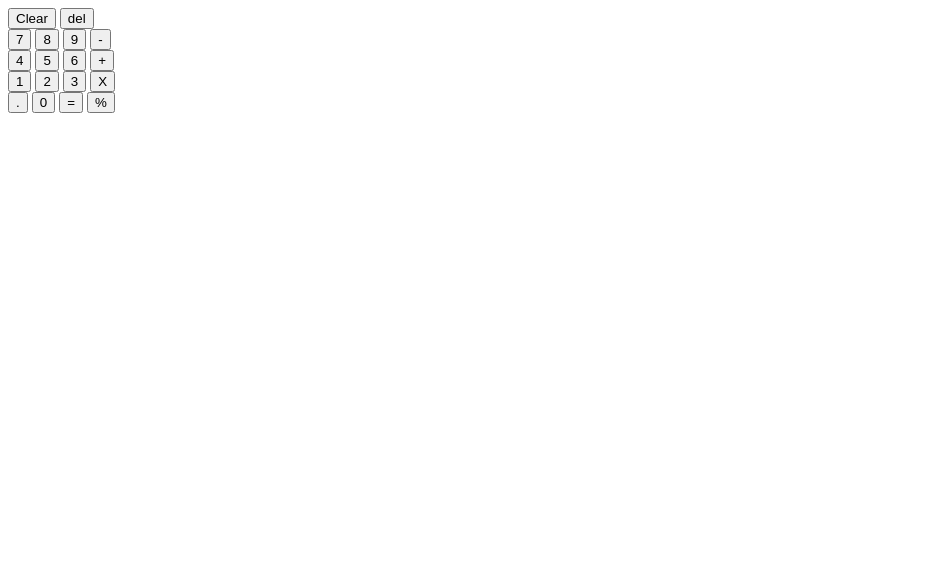
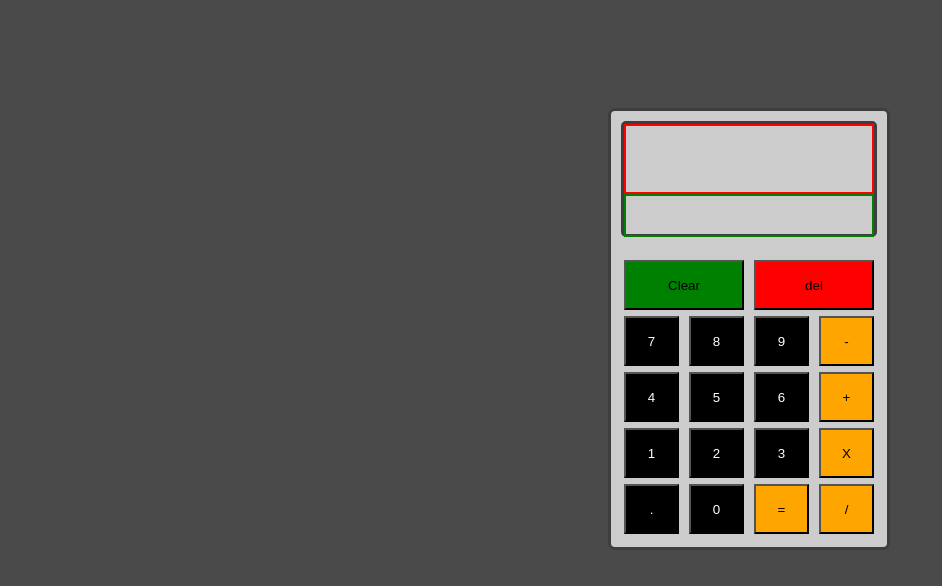
Before and after one commit to Iadolphe007/Calculator, a plain HTML site: page index.html in a window 1280 px wide. Shown: the whole page, without its empty margins (0-942 px from the left). Drawn offline with Linux system fonts and the light colour scheme.

Commit message:
script added

```diff
--- a/index.html
+++ b/index.html
@@ -3,7 +3,7 @@
 <head>
     <meta charset="UTF-8">
     <meta name="viewport" content="width=device-width, initial-scale=1.0">
-    <link rel="stylesheet" href="style2.css">
+    <link rel="stylesheet" href="style.css">
     <script src="index.js" defer></script>
     <title>Web_calculator</title>
 </head>
@@ -11,33 +11,36 @@
     <div class="container">
         <div class="adjust">
             <div class="bot-class">
-                <div class="screen"></div>
+                <div class="screen">
+                    <div class="input"></div>
+                    <div class="output"></div>
+                </div>
                 <div class="number">
                     <button id="c-btn" class="span-2">Clear</button>
                     <button id="del-btn" class="span-2">del</button>
                     <div>
-                        <button id="seven-btn">7</button>
-                        <button id="eight-btn">8</button>
-                        <button id="nine-btn">9</button>
-                        <button id="min-btn">-</button>
+                        <button id="seven-btn" class="value_num">7</button>
+                        <button id="eight-btn" class="value_num">8</button>
+                        <button id="nine-btn" class="value_num">9</button>
+                        <button id="min-btn" class="sign">-</button>
                     </div>
                     <div>
-                        <button id="four-btn">4</button>
-                        <button id="five-btn">5</button>
-                        <button id="six-btn">6</button>
-                        <button id="add-btn">+</button>
+                        <button id="four-btn" class="value_num">4</button>
+                        <button id="five-btn" class="value_num">5</button>
+                        <button id="six-btn" class="value_num">6</button>
+                        <button id="add-btn" class="sign">+</button>
                     </div>
                     <div>
-                        <button id="one-btn">1</button>
-                        <button id="two-btn">2</button>
-                        <button id="three-btn">3</button>
-                        <button id="div-btn">X</button>
+                        <button id="one-btn" class="value_num">1</button>
+                        <button id="two-btn" class="value_num">2</button>
+                        <button id="three-btn" class="value_num">3</button>
+                        <button id="mul-btn" class="sign">X</button>
                     </div>
                     <div>
-                        <button id="sign-btn">.</button>
-                        <button id="zero-btn">0</button>
-                        <button id="dot-btn">=</button>
-                        <button id="mul-btn">%</button>
+                        <button id="dot-btn">.</button>
+                        <button id="zero-btn" class="value_num">0</button>
+                        <button id="equal-btn">=</button>
+                        <button id="div-btn" class="sign">/</button>
                     </div>
                 </div>
             </div>
--- a/index.js
+++ b/index.js
@@ -0,0 +1,8 @@
+clearBtn = document.getElementById('c-btn')
+deleteBtn = document.getElementById('del-btn')
+screen_input = document.querySelector('.input')
+screen_out = document.querySelector('.output')
+numBtn = document.querySelector('.value_num')
+signBtn = document.querySelector('.sign')
+equalNtm = document.getElementById('equal-btn')
+dotBtn = document.getElementById('dot-btn')
--- a/style.css
+++ b/style.css
@@ -38,3 +38,35 @@ button{
     margin-top: 100px;
     margin-left: 600px;
 }
+
+.input{
+    border: 2px solid red;
+    height: 60%;
+    word-wrap: break-word;
+}
+.output{
+    border: 2px solid green;
+    height: 35%;
+    word-wrap: break-word;
+}
+
+#c-btn{
+    background-color: green;
+}
+#del-btn{
+    background-color: red;
+}
+.sign{
+    background-color: orange;
+}
+#equal-btn{
+    background-color: orange;
+}
+#dot-btn{
+    background-color: black;
+    color: white;
+}
+.value_num{
+    background-color: black;
+    color: white;
+}
```
